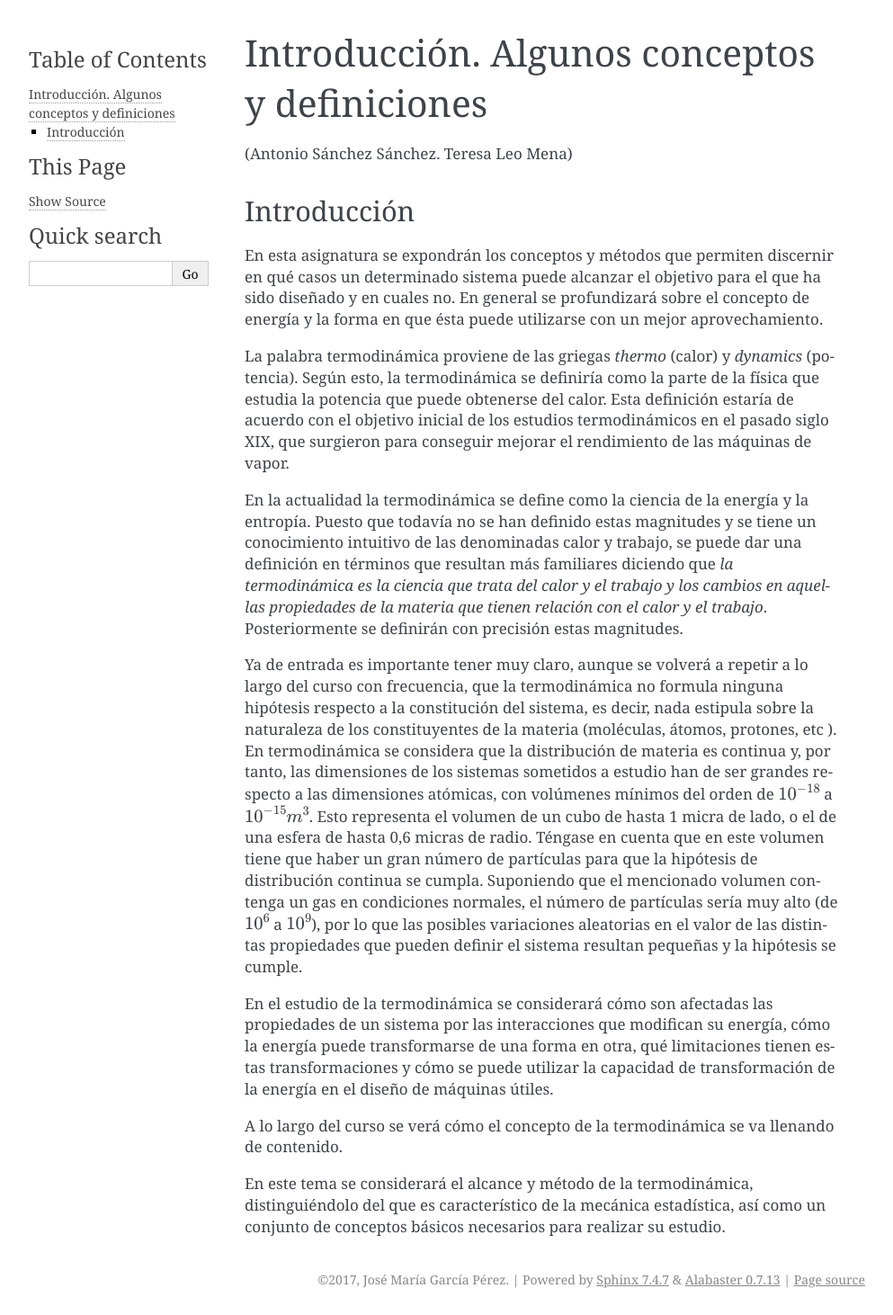
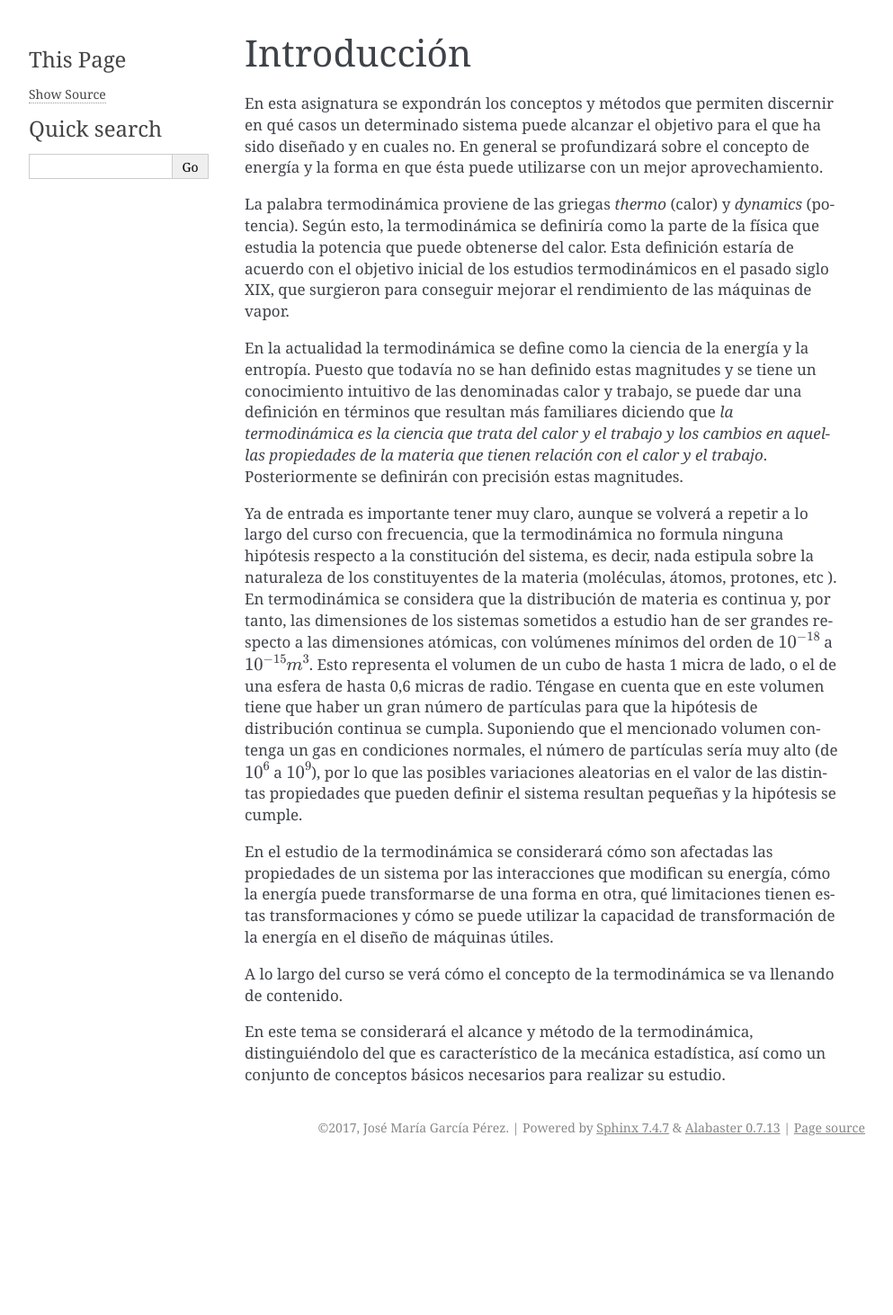
Before and after one commit to mantielero/termodinamica, a Sphinx documentation site: the page built from source/guion_introduccion.rst, in a window 1280 px wide. Shown: the whole page at 90% size, without its empty margins (148-1141 px from the left). Built offline with Sphinx 7.4.7, drawn with Linux system fonts in a browser that asks for light colours; pages that are not in the unit, such as notebooks, are missing from menus; after the commit the page ends 1293 px from its top, so only the background shows below that.

Commit message:
Introducción más simple

```diff
--- a/source/guion_introduccion.rst
+++ b/source/guion_introduccion.rst
@@ -1,10 +1,6 @@
-Introducción. Algunos conceptos y definiciones
-==============================================
+Introducción
+============
 
-(Antonio Sánchez Sánchez. Teresa Leo Mena)
-
-Introducción
-------------
 
 En esta asignatura se expondrán los conceptos y métodos que permiten discernir en qué casos un determinado sistema puede alcanzar el objetivo para el que ha sido diseñado y en cuales no. En general se profundizará sobre el concepto de energía y la forma en que ésta puede utilizarse con un mejor aprovechamiento.
 
```
